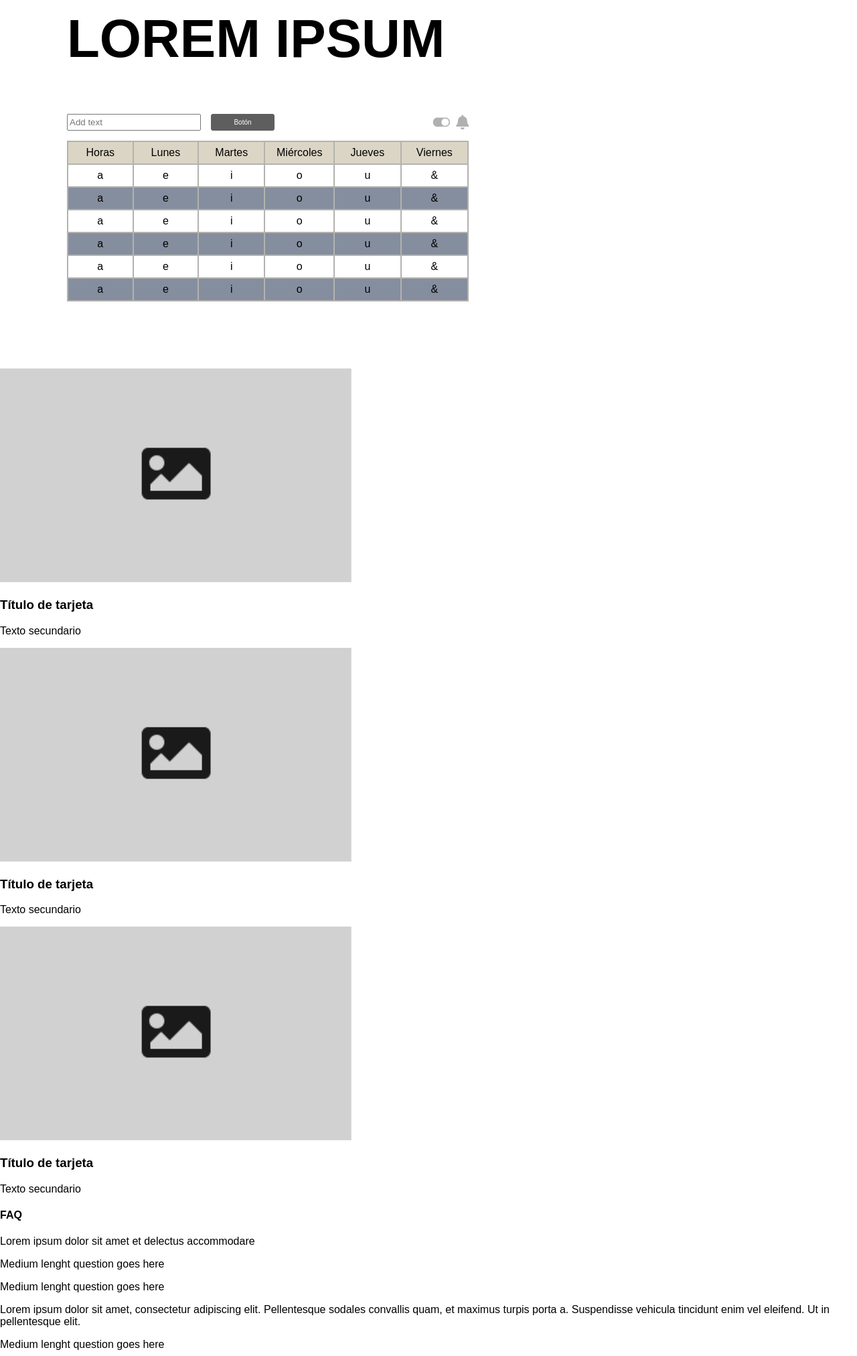
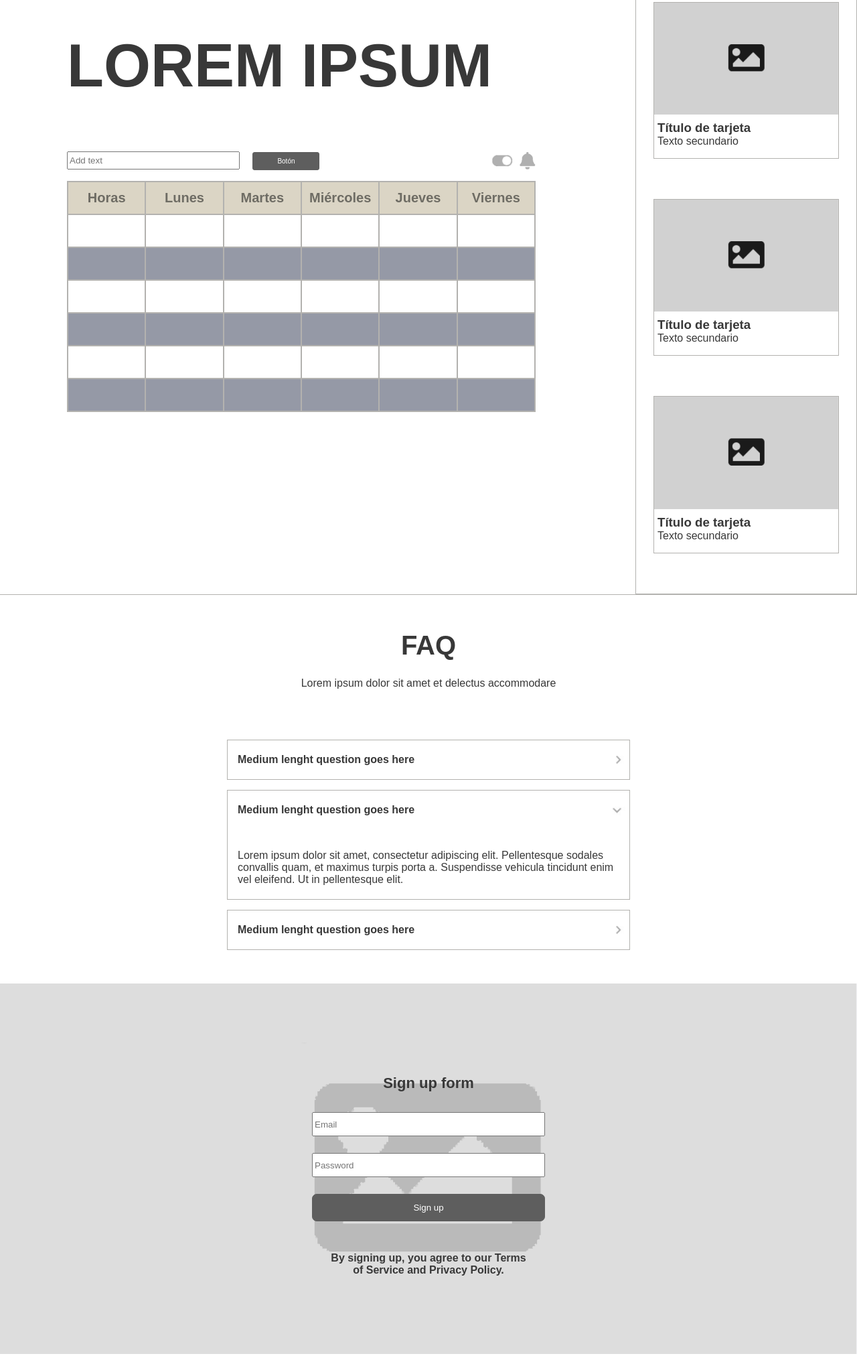
Before and after one commit to victorantonioalvarez-ux/practica_wireframe, a plain HTML site: page index.html in a window 1280 px wide. Shown: the part 671-2695 px from the top of the page at 67% size. Drawn offline with Linux system fonts and the light colour scheme.

Commit message:
CSS acabado, faltan MediaQueries

```diff
--- a/index.html
+++ b/index.html
@@ -1,177 +1,203 @@
 <!DOCTYPE html>
-<html>
+<html lang="es">
 <head>
+
 	<meta charset="utf-8">
 	<meta name="viewport" content="width=device-width, initial-scale=1.0">
-	<meta name="description" content="Practica replica wireframe">
 	<meta name="keywords" content="Lorem ipsum">
 	<meta name="author" content="Víctor Antonio Álvarez Cornejo">
 	<meta name="robots" content="index, follow">
-	<meta property="og:title" content="Practica Wireframe">
 	<link rel="icon" href="./img/logo.ico" type="">
 	<link rel="stylesheet" href="styles.css">
+	<meta property="og:type" content="website">
+	<meta property="og:image" content="img/preview.png">
+	<meta property="og:description" content="Practica replica wireframe">
+	<meta property="og:title" content="Practica Wireframe">
 	<title>Practica Wireframe</title>
 </head>
 <body>
-	<header class="header">
-		<a href="" target="self_"><img src="./img/logo.png" alt="Logo" class="logo"></a>
+	<header class="cabecera">
+		<a href="#"><img src="./img/logo.png" alt="Logo" class="logo"></a>
 		<nav class="botones1">
 			<div class="box1">
-				<a href="" target="self_">Link one</a>
+				<a href="#">Link one</a>
 			</div>
 			<div class="box1">
-				<a href="" target="self_">Link two</a>
+				<a href="#">Link two</a>
 			</div>
 			<div class="box1">
-				<a href="" target="self_">Link three</a>
+				<a href="#">Link three</a>
 			</div>
 			<div class="box1">
-				<a href="" target="self_">Link four</a>
+				<a href="#">Link four</a>
 			</div>
 			<button>Button</button>
 		</nav>
 	</header>
 
 	<section class="introduccion">
-		<h6>Tagline</h6>
+		<p>Tagline</p>
 		<h2>Hero heading of moderate<br> lenght goes here</h2>
 		<p>Lorem ipsum dolor sit amet, consectetur adipiscing elit. Pellentesque sodales convallis quam, et maximus turpis porta a. Suspendisse vehicula tincidunt enim vel eleifend. Ut in pellentesque elit. Aliquam molestie posuere nisi ac tincidunt.</p>
 		<div class="botones2">
-			<button>button</button>
-			<button class="botonblanco">button</button>
+			<button>Button</button>
+			<button class="botonblanco">Button</button>
 		</div>
 	</section>
 
+    <main>
 		<section class="calendario">
 			<h1><strong>LOREM IPSUM</strong></h1>
 			<div class="campana">
+				<div >
 					<input type="text" name="search" placeholder="Add text">
 					<button>Botón</button>
-			<img src="./img/campana.png">
+				</div>
+				<img src="./img/campana.png" alt="Imagen ilustrativa de notificacion">
 			</div>
 			<table>
 				<thead>
 					<tr>
-					<td>Horas</td>
-					<td>Lunes</td>
-					<td>Martes</td>
-					<td>Miércoles</td>
-					<td>Jueves</td>
-					<td>Viernes</td>
+						<th>Horas</th>
+						<th>Lunes</th>
+						<th>Martes</th>
+						<th>Miércoles</th>
+						<th>Jueves</th>
+						<th>Viernes</th>
 					</tr>
 				</thead>
 				<tbody>
 					<tr>
-					<td>a</td>
-					<td>e</td>
-					<td>i</td>
-					<td>o</td>
-					<td>u</td>
-					<td>&</td>
+						<td></td>
+						<td></td>
+						<td></td>
+						<td></td>
+						<td></td>
+						<td></td>
 					</tr>
 					<tr>
-					<td>a</td>
-					<td>e</td>
-					<td>i</td>
-					<td>o</td>
-					<td>u</td>
-					<td>&</td>
+						<td></td>
+						<td></td>
+						<td></td>
+						<td></td>
+						<td></td>
+						<td></td>
 					</tr>
 					<tr>
-					<td>a</td>
-					<td>e</td>
-					<td>i</td>
-					<td>o</td>
-					<td>u</td>
-					<td>&</td>
+						<td></td>
+						<td></td>
+						<td></td>
+						<td></td>
+						<td></td>
+						<td></td>
 					</tr>
 					<tr>
-					<td>a</td>
-					<td>e</td>
-					<td>i</td>
-					<td>o</td>
-					<td>u</td>
-					<td>&</td>
+						<td></td>
+						<td></td>
+						<td></td>
+						<td></td>
+						<td></td>
+						<td></td>
 					</tr>
 					<tr>
-					<td>a</td>
-					<td>e</td>
-					<td>i</td>
-					<td>o</td>
-					<td>u</td>
-					<td>&</td>
+						<td></td>
+						<td></td>
+						<td></td>
+						<td></td>
+						<td></td>
+						<td></td>
 					</tr>
 					<tr>
-					<td>a</td>
-					<td>e</td>
-					<td>i</td>
-					<td>o</td>
-					<td>u</td>
-					<td>&</td>
+						<td></td>
+						<td></td>
+						<td></td>
+						<td></td>
+						<td></td>
+						<td></td>
 					</tr>
 				</tbody>
 			</table>
 		</section>
 
 		<aside class="lateral">
-		<img src="./img/image.png">
+			<div>
+				<img src="./img/image.png" alt="Imagen de relleno">
 				<h3>Título de tarjeta</h3>
 				<p>Texto secundario</p>
-
-		<img src="./img/image.png">
+			</div>
+			<div>
+				<img src="./img/image.png" alt="Imagen de relleno">
 				<h3>Título de tarjeta</h3>
 				<p>Texto secundario</p>
-
-		<img src="./img/image.png">
+			</div>
+			<div>
+				<img src="./img/image.png" alt="Imagen de relleno">
 				<h3>Título de tarjeta</h3>
 				<p>Texto secundario</p>
+			</div>
 		</aside>
+	</main>
 
-	<section>
+	<section class="faq">
 		<h4>FAQ</h4>
 		<p>Lorem ipsum dolor sit amet et delectus accommodare</p>
-
-		<p>Medium lenght question goes here</p>
-
-		<p>Medium lenght question goes here</p>
+		<div class="box2">
+			<h5>Medium lenght question goes here</h5>
+			<img src="./img/flecha1.png" alt="Imagen ilustrativa de despliegue">
+		</div>
+		<div class="box3">
+			<div class="box4">
+				<h5>Medium lenght question goes here</h5>
+				<img src="./img/flecha2.png" alt="Imagen ilustrativa de despliegue">
+			</div>
 			<p>Lorem ipsum dolor sit amet, consectetur adipiscing elit. Pellentesque sodales convallis quam, et maximus turpis porta a. Suspendisse vehicula tincidunt enim vel eleifend. Ut in pellentesque elit.</p>
-
-		<p>Medium lenght question goes here</p>
-
+		</div>
+		<div class="box2">
+			<h5>Medium lenght question goes here</h5>
+			<img src="./img/flecha1.png" alt="Imagen ilustrativa de despliegue">
+		</div>
 	</section>
 
-	<section> <!--TO DO: imagen fondo css-->
+	<section class="formulario">
 		<h5>Sign up form</h5>
 		<form action="submit.php" method="POST">
+			<label for="email">Correo electrónico</label>
 			<input type="email" id="email" name="email" placeholder="Email" required>
+			<label for="password">Contraseña</label>
 			<input type="password" id="password" name="password" placeholder="Password" required>
-			<button type="submit">Botón</button>
+			<button type="submit">Sign up</button>
 		</form>
 		<p>By signing up, you agree to our Terms of Service and Privacy Policy.</p>
 	</section>
 
-	<footer>
-		<a href="" target="self_"><img src="./img/logo.png" alt="Logo" class="logo"></a>
+	<footer class="Piedepagina">
+		<div class="box5">
+			<a href="#"><img src="./img/logo.png" alt="Logo" class="logo"></a>
 			<nav class="botones1">
 				<div class="box1">
-				<a href="" target="self_">Link one</a>
+					<a href="#">Link one</a>
 				</div>
 				<div class="box1">
-				<a href="" target="self_">Link two</a>
+					<a href="#">Link two</a>
 				</div>
 				<div class="box1">
-				<a href="" target="self_">Link three</a>
+					<a href="#">Link three</a>
 				</div>
 				<div class="box1">
-				<a href="" target="self_">Link four</a>
+					<a href="#">Link four</a>
 				</div>
 			</nav>
-		<a href="" target="self_"><img src="./img/instagram.png" alt="Instagram"></a>
-		<a href="" target="self_"><img src="./img/facebook.png" alt="Facebook"></a>
-		<a href="" target="self_"><img src="./img/twitter.png" alt="Twitter"></a>
+			<div class="box6">
+				<a href="https://www.instagram.com/" target="blank_" class="redsocial"><img src="./img/instagram.png" alt="Icono Instagram"></a>
+				<a href="https://www.facebook.com/?locale=es_ES" target="blank_" class="redsocial"><img src="./img/facebook.png" alt="Icono Facebook"></a>
+				<a href="https://x.com/?lang=es" target="blank_" class="redsocial"><img src="./img/twitter.png" alt="Icono Twitter"></a>
+			</div>
+		</div>
+		<div class="box7">
 			<p>2024 Your Website. All rights reserved.</p>
-		<a href="" target="self_">Privacy Policy</a>
-		<a href="" target="self_">Terms of Service</a>
+			<a href="#">Privacy Policy</a>
+			<a href="#">Terms of Service</a>
+		</div>
 	</footer>
 </body>
 </html>
--- a/styles.css
+++ b/styles.css
@@ -1,25 +1,14 @@
+/* Etiquetas generales */
+
 body{
 	margin: 0;
 	font-family: sans-serif;
+	color: #383838;
 }
 
 a{
 	text-decoration: none;
 	color: black;
-}
-
-header{
-	padding: 20px;
-	display: flex;
-	flex-direction: row;
-	justify-content: space-between;
-	align-items: center;
-	background-color: white;
-	column-gap: 16px;
-	position: ;
-	top: 0;
-	left: 0;
-	right: 0;
 }
 
 button{
@@ -30,6 +19,31 @@ button{
 	border-radius: 7px;
 }
 
+button:hover{
+	background-color: white;
+	color: #383838;
+	border: 1px solid;
+
+}
+
+/* Variables */
+
+
+
+
+/* Header */
+.cabecera{
+	padding: 20px;
+	display: flex;
+	flex-direction: row;
+	justify-content: space-between;
+	align-items: center;
+	column-gap: 16px;
+	position: ;
+	top: 0;
+	left: 0;
+	right: 0;
+}
 
 .logo {
 	width: 120px;
@@ -43,7 +57,7 @@ button{
 }
 
 .box1 a{
-	color: black;
+	color: #383838;
 	padding-bottom: 10px;
 	text-decoration: none;
 	text-align: center;
@@ -52,19 +66,19 @@ button{
 
 .box1 a:hover{
 	border-bottom: solid;
-	color: grey;
+	color: gray;
 }
 
 
+/* Primera Section: Introduccion */
 
 .introduccion{
 	background-image: url("./img/fondo.png");
 	background-repeat: no-repeat;
 	background-size: cover;
 	background-position: center;
-	min-height: 400px;
 	max-width: 100%;
-    height: 500px;
+    height: auto;
 	width: 100%;
 	display: flex;
 	flex-direction: column;
@@ -72,17 +86,19 @@ button{
 	justify-content: top;
 	gap: 30px;
 	text-align: center;
+	padding-bottom: 130px;
 }
 
-.introduccion h6{
-	font-size: 15px;
-	font-weight: normal;
-	margin-bottom: 10px;
+.introduccion h2{
+	font-size: 37px;
+	margin-bottom: -40px;
 }
 
 .introduccion p{
+	margin-top: 50px;
 	margin-left: 60px;
 	margin-right: 60px;
+
 }
 
 .botones2{
@@ -90,70 +106,281 @@ button{
 	gap: 17px;
 }
 
-.botonblanco{
+.botonblanco {
 	padding: 12px;
 	background-color: white;
-	color: black;
+	color: #383838;
 	border: 1px solid;
 	border-radius: 7px;
 }
 
+.botonblanco:hover{
+	background-color: #5E5E5E;
+	color: white;
+	border: 1px solid #5E5E5E;
+
+}
+
+
+/* Apertura de Main: Calendario y Aside */
+
+main{
+	display: flex;
+	gap: 40px;
+	justify-content: space-between;
+}
+
+/* Segunda Section: Calendario */
 
 .calendario{
 	margin-left: 100px;
-
 }
 
 .calendario h1{
-	font-size: 80px;
+	font-size: 90px;
+	margin-top: 80px;
+	font-weight: normal;
 }
 
 .calendario table{
 	border-collapse: collapse;
-	width: 600px;
+	width: 700px;
 	text-align: center;
 	margin-bottom: 100px;
-
-
 }
 
-.calendario td, tr{
+.calendario td, th{
 	border:2px solid #B3B2AF;
-	width: 110px;
-	height: 30px;
+	width: 100px;
+	height: 45px;
 	margin: 0px;
+	font-size: 20px;
 }
 
 tr:nth-child(2n){
-	background-color: #858E9E;
+	background-color: #9599A6;
 }
 
 .calendario thead{
 	background-color: #DBD5C5;
+	color: #6E6C64;
 }
 
 .campana{
-	display: grid;
-	grid-template-columns: 200px 95px 160px;
+	display: flex;
+	flex-direction: row;
 	justify-content: start;
-	gap: 15px;
 	align-items: center;
 	margin-bottom: 15px;
 }
 
-
 .campana input{
-	height: 19px;
+	height: 21px;
+	width: 250px;
+	margin-right: 15px;
 }
 .campana button{
-	height: 25px;
+	height: 27px;
 	padding: 0;
 	border-radius: 3px;
 	font-size: 10px;
+	width: 100px;
+}
+
+.campana img{
+	height: 30px;
+}
+
+.campana div{
+	flex-grow: 1;
+}
+
+
+/* Aside */
+
+.lateral{
+	display: flex;
+	flex-direction: column;
+	border:1px solid #B3B2AF;
+	padding: 26px;
+	gap: 60px;
+	padding-top: 35px;
+	padding-bottom: 60px;
+}
+
+.lateral img{
+	width: 275px;
+}
+
+.lateral h3{
+	margin-top: 5px;
+	margin-bottom: 0px;
+	margin-left: 5px;
+}
+.lateral p{
+	margin-top: 0px;
+	margin-left: 5px;
+}
+
+.lateral div{
+	border: 1px solid #B3B2AF;
+}
+
+/* Cierre de Main */
+
+
+/* Tercera Section */
+
+.faq{
+	display: flex;
+	flex-direction: column;
+	align-items: center;
+	gap: 15px;
+	border-top: 1px solid #B3B2AF;
+	margin-bottom: 50px;
+}
+
+.faq h4{
+	font-size: 40px;
+	margin-bottom: 10px;
+}
+
+.faq h5{
+	font-size: 16px;
+	margin: 20px;
+	margin-left: 15px;
+}
+
+.faq p{
+	margin-top: 0px;
+	margin-bottom: 60px;
+}
+
+.box2{
+	width: 600px;
+	border: 1px solid #B3B2AF;
+	display: flex;
+	flex-direction: row;
+	justify-content: space-between;
+	align-items: center;
+}
+
+.box2 img{
+	height: 35px;
+}
+
+.box3{
+	width: 600px;
+	border: 1px solid #B3B2AF;
+}
+
+.box3 p{
+	margin-left: 15px;
+	margin-bottom: 20px;
+	margin-top: 30px;
+}
+
+.box4{
+	display: flex;
+	flex-direction: row;
+	justify-content: space-between;
+	align-items: center;
+}
+
+.box3 img{
+	height: 37px;
+}
+
+
+/* Cuarta Section: Formulario */
+
+.formulario{
+	background-image: url("./img/fondo.png");
+	background-repeat: no-repeat;
+	background-size: cover;
+	background-position: center;
+    height: auto;
+	width: 100%;
+	display: flex;
+	flex-direction: column;
+	align-items: center;
+	justify-content: center;
+	gap: 30px;
+	text-align: center;
+	padding-top: 100px;
+	padding-bottom: 100px;
+}
+
+.formulario form{
+	display: flex;
+	flex-direction: column;
+}
+
+.formulario h5{
+	font-size: 22px;
+	margin-bottom: 0px;
+}
+
+.formulario label{
+	display: none;
+}
+
+.formulario input{
+	margin-bottom: 25px;
+	height: 30px;
+	width: 340px;
+}
+.formulario p{
+	width: 300px;
+	font-weight: bold;
+}
+
+
+/* Footer */
+
+.piedepagina{
+	display: grid;
+	grid-template-columns: 1fr;
+	grid-template-rows: 100px 100px;
 
 }
 
-.campana img{
-	height: 25px;
-	grid-column: 7 / 8;
+.box5{
+	display: flex;
+	align-items: center;
+	justify-content: space-between;
+	margin-top: 30px;
+	margin-bottom: 30px;
 }
+
+.redsocial img{
+	height: 30px;
+}
+
+.box6{
+	display: flex;
+	align-items: center;
+	gap: 20px;
+	margin-right: 35px;
+}
+
+.box7{
+	display: flex;
+	align-items: center;
+	justify-content: center;
+	gap: 25px;
+	margin-bottom: 30px;
+}
+
+.box7 p::before{
+	content:"© ";
+}
+
+.box7 a{
+	color: #383838;
+}
+
+
+/* Media Queries */
+
+A
```
Also changed, not shown: img/preview.png (added). Lines whose indentation alone changed are shown as unchanged.
